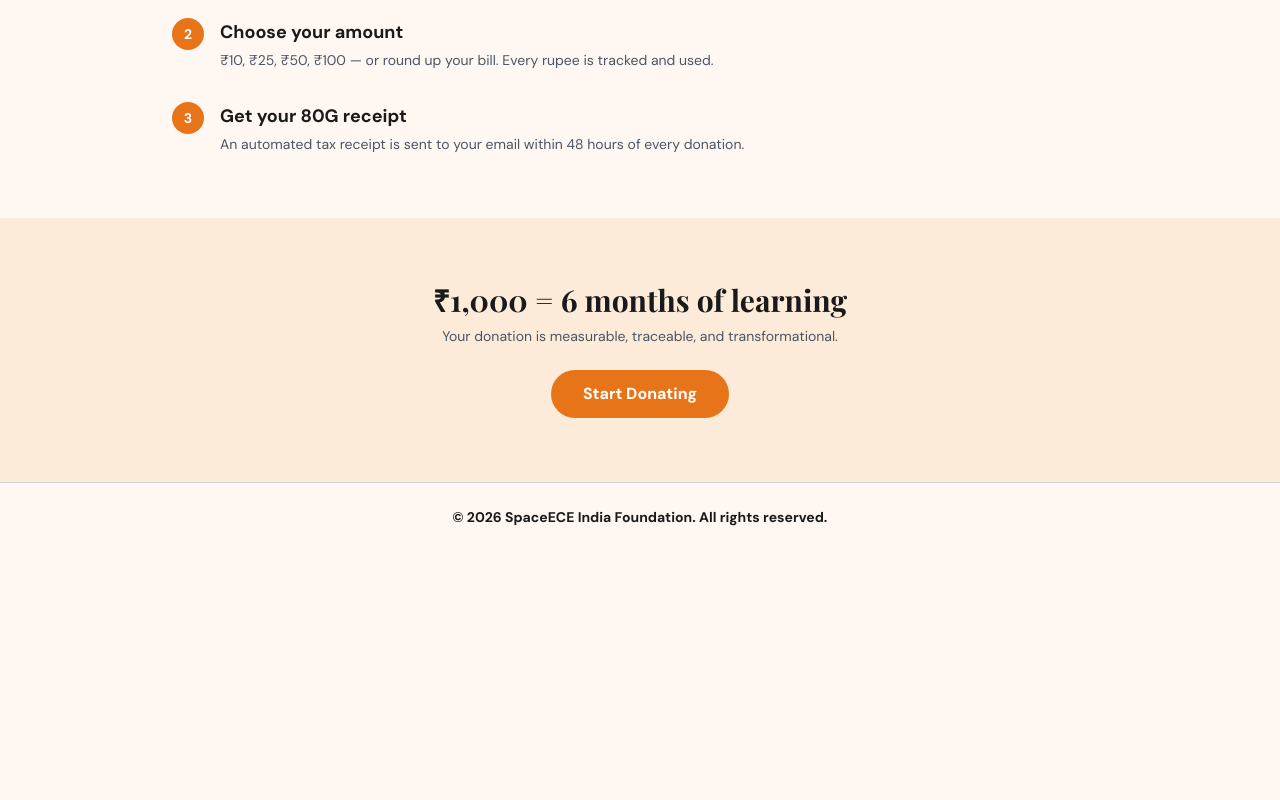
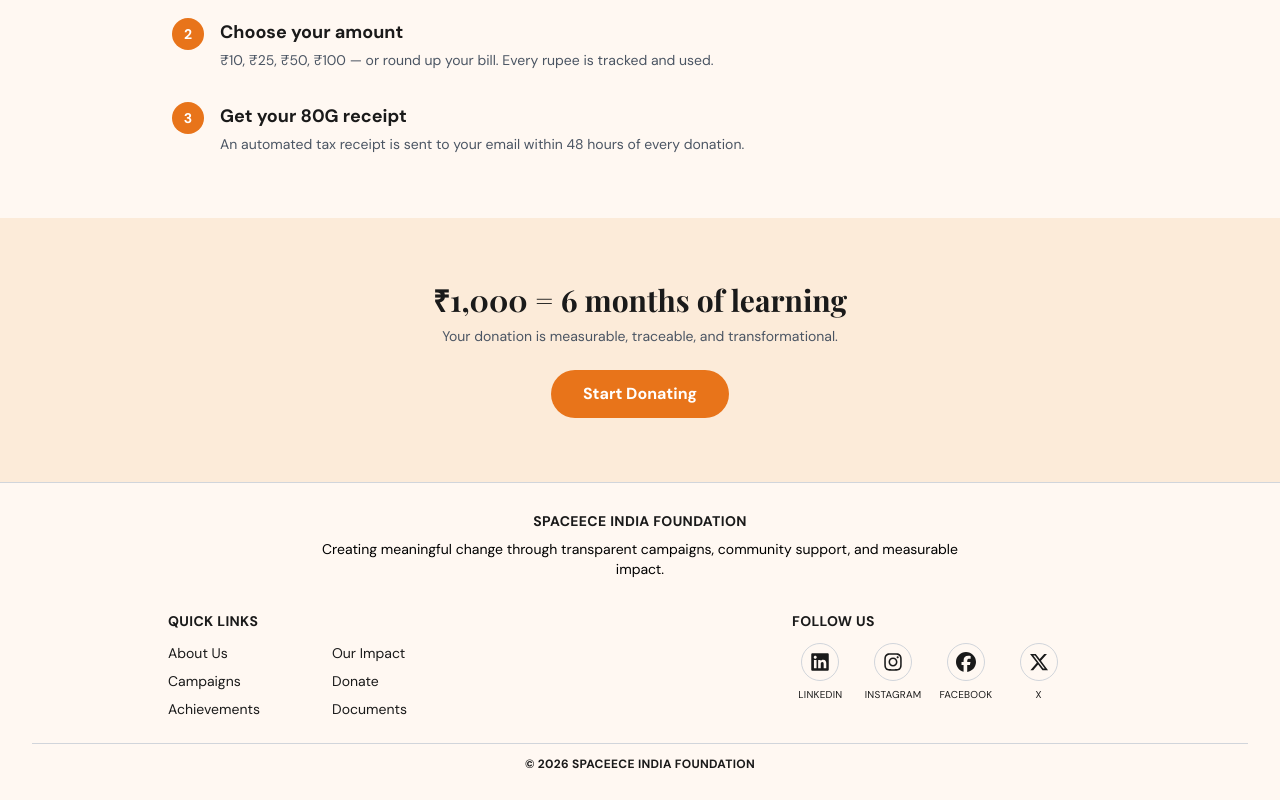
Before and after one commit to SpacECE-India-Foundation/Retail-Donation-Campaign-Website, a React (Vite) app in the folder frontend/: page / in a window 1280 px wide. Shown: the part 1488-2288 px from the top of the page. Before the commit the page ends 2039 px from the top, so only its background shows below. Built offline with nearby package versions, Linux system fonts and the light colour scheme; no server answers.

Commit message:
updated footer and used react-icons for social media icons

```diff
--- a/frontend/package.json
+++ b/frontend/package.json
@@ -17,6 +17,8 @@
     "lucide-react": "^1.24.0",
     "react": "^19.2.7",
     "react-dom": "^19.2.7",
+    "react-hot-toast": "^2.6.0",
+    "react-icons": "^5.7.0",
     "react-redux": "^9.3.0",
     "react-router-dom": "^7.18.1",
     "recharts": "^3.9.2",
--- a/frontend/src/components/common/Footer.jsx
+++ b/frontend/src/components/common/Footer.jsx
@@ -1,9 +1,88 @@
+import { Link } from "react-router-dom";
+import { FaLinkedin, FaInstagram, FaFacebook, FaXTwitter } from "react-icons/fa6";
+
+const quickLinks = [
+  { label: "About Us", to: "/about" },
+  { label: "Our Impact", to: "/impact" },
+  { label: "Campaigns", to: "/campaign" },
+  { label: "Donate", to: "/donate" },
+  { label: "Achievements", to: "/achievements" },
+  { label: "Documents", to: "/documents" },
+];
+
+const socialLinks = [
+  { label: "LinkedIn", icon: FaLinkedin, href: "https://www.linkedin.com/" },
+  { label: "Instagram", icon: FaInstagram, href: "https://www.instagram.com/" },
+  { label: "Facebook", icon: FaFacebook, href: "https://www.facebook.com/" },
+  { label: "X", icon: FaXTwitter, href: "https://x.com/" },
+];
+
 export const Footer = () => {
-    return (<footer className="w-full border-t border-gray-300 bg-[var(--color-brand-bg)] py-6">
-      <div className="mx-auto max-w-[1400px] px-6 lg:px-8 text-center">
-        <p className="text-sm font-bold text-[var(--color-brand-dark)]">
-          © 2026 SpaceECE India Foundation. All rights reserved.
-        </p>
+  return (
+    <footer className="w-full border-t border-gray-300 bg-[var(--color-brand-bg)] py-7">
+      <div className="mx-auto max-w-[1400px] px-6 lg:px-8">
+        <div className="flex flex-col items-center text-center">
+          <div className="max-w-2xl">
+            <h3 className="text-sm font-semibold uppercase tracking-wide text-[var(--color-brand-dark)]">
+              SpaceECE India Foundation
+            </h3>
+            <p className="mt-2 text-sm text-[var(--color-brand-dark)]/80">
+              Creating meaningful change through transparent campaigns, community support,
+              and measurable impact.
+            </p>
+          </div>
+
+          <div className="mt-8 grid w-full gap-8 text-left md:grid-cols-2 md:justify-items-center">
+            <div className="md:w-full md:max-w-xs">
+              <h3 className="text-sm font-semibold uppercase tracking-wide text-[var(--color-brand-dark)]">
+                Quick Links
+              </h3>
+              <div className="mt-3 grid gap-2 text-sm sm:grid-cols-2">
+                {quickLinks.map((link) => (
+                  <Link
+                    key={link.label}
+                    to={link.to}
+                    className="text-[var(--color-brand-dark)] transition hover:text-[var(--color-brand-primary)]"
+                  >
+                    {link.label}
+                  </Link>
+                ))}
+              </div>
+            </div>
+
+            <div className="md:w-full md:max-w-xs">
+              <h3 className="text-sm font-semibold uppercase tracking-wide text-[var(--color-brand-dark)]">
+                Follow Us
+              </h3>
+              <div className="mt-3 grid grid-cols-4 gap-4 text-sm w-fit">
+                {socialLinks.map((link) => {
+                  const IconComponent = link.icon;
+                  return (
+                    <a
+                      key={link.label}
+                      href={link.href}
+                      target="_blank"
+                      rel="noreferrer"
+                      className="flex flex-col items-center text-[var(--color-brand-dark)] transition hover:text-[var(--color-brand-primary)]"
+                    >
+                      <span className="rounded-full border border-gray-300 p-2">
+                        <IconComponent className="h-5 w-5" />
+                      </span>
+                      <span className="mt-1 text-[10px] uppercase tracking-wide">{link.label}</span>
+                    </a>
+                  );
+                })}
+              </div>
+            </div>
+          </div>
+        </div>
+
+        <div className="mt-6 border-t border-gray-300 pt-3 text-center">
+          <p className="text-xs font-semibold uppercase tracking-wide text-[var(--color-brand-dark)]">
+            © 2026 SpaceECE India Foundation
+          </p>
+        </div>
       </div>
-    </footer>);
+    </footer>
+  );
 };
```
Also changed, not shown: 1 other file (tests, documents, lock files or other folders).
